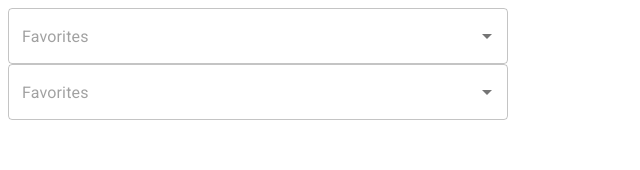
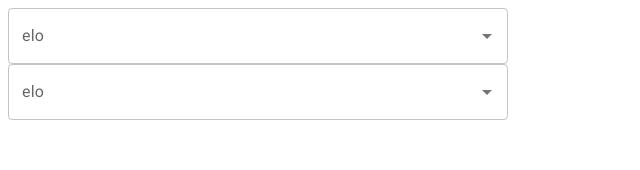
Before and after one commit to Detriz-dev/TableFiltersExercices, a React (Vite) app: page / in a window 1280 px wide. Shown: the top 170 px of the page, without its empty margins (0-640 px from the left). Built offline with nearby package versions, Linux system fonts and the light colour scheme.

Commit message:
Filet commponent

```diff
--- a/src/SelectDropDown.tsx
+++ b/src/SelectDropDown.tsx
@@ -10,10 +10,10 @@ const checkedIcon = <CheckBoxIcon fontSize="small" />;
 
 export interface SelectDropDownProps {
   label: string;
-
+  placeholder: string;
 }
 
-export const SelectDropDown: React.FC<SelectDropDownProps> = ({label}) =>  {
+export const SelectDropDown: React.FC<SelectDropDownProps> = ({label, placeholder}) =>  {
 
 
   return (
@@ -39,7 +39,7 @@ export const SelectDropDown: React.FC<SelectDropDownProps> = ({label}) =>  {
       }}
       style={{ width: 500 }}
       renderInput={(params) => (
-        <TextField {...params} label={label} placeholder="Favorites" />
+        <TextField {...params} label={label} placeholder={placeholder} />
       )}
     />
   );
--- a/src/index.tsx
+++ b/src/index.tsx
@@ -7,8 +7,8 @@ ReactDOM.createRoot(document.querySelector("#root")!).render(
   <React.StrictMode>
     <StyledEngineProvider injectFirst>
 
-      <div><SelectDropDown lable="elo" /></div>
-      <div><SelectDropDown lable="elo" /></div>
+      <div><SelectDropDown label="elo" placeholder="elo2" /></div>
+      <div><SelectDropDown label="elo" placeholder="elo2" /></div>
 
     </StyledEngineProvider>
   </React.StrictMode>
```
